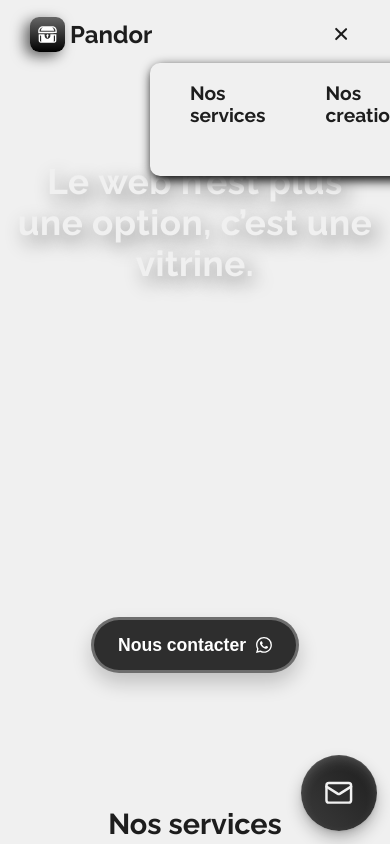
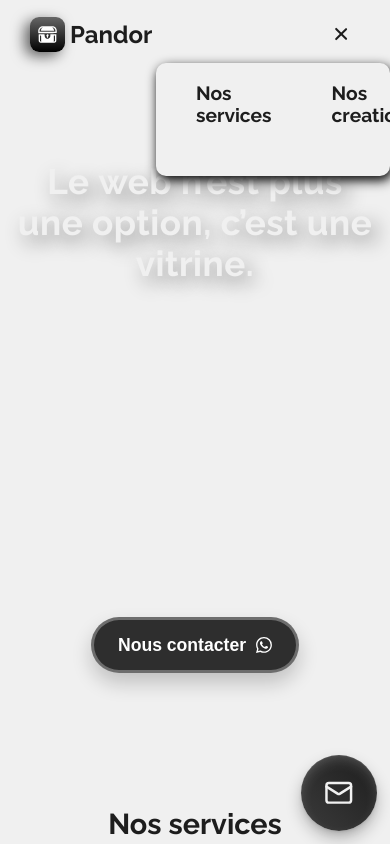
Before and after one commit to modalaiso/pandor, a plain HTML site: page frontend/index.html in a window 390 px wide. Both pictures are taken after a click on the button 346 px from the left and 34 px from the top of the page. Shown: the top 844 px of the page. Drawn offline with Linux system fonts and the light colour scheme; a web font is replaced by a local one.

Commit message:
Update pandor.css

```diff
--- a/frontend/css/pandor.css
+++ b/frontend/css/pandor.css
@@ -940,8 +940,8 @@ button.learn-more {
     .nav_links {
         position: absolute;
         top: 63.2px;
-        left: 150px;
-        width: 100%;
+        left: 40%;
+        width: 60%;
         align-items: center;
         background-color: #f0f0f0;
         padding: 0;
```
